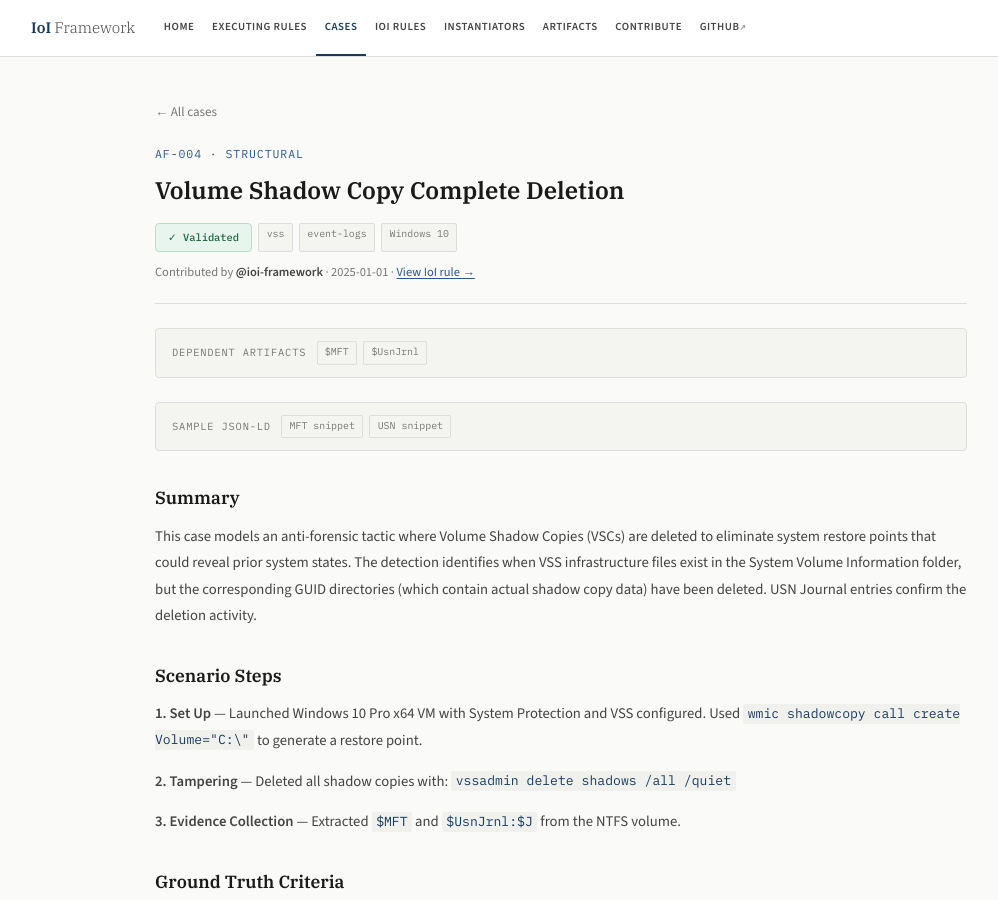
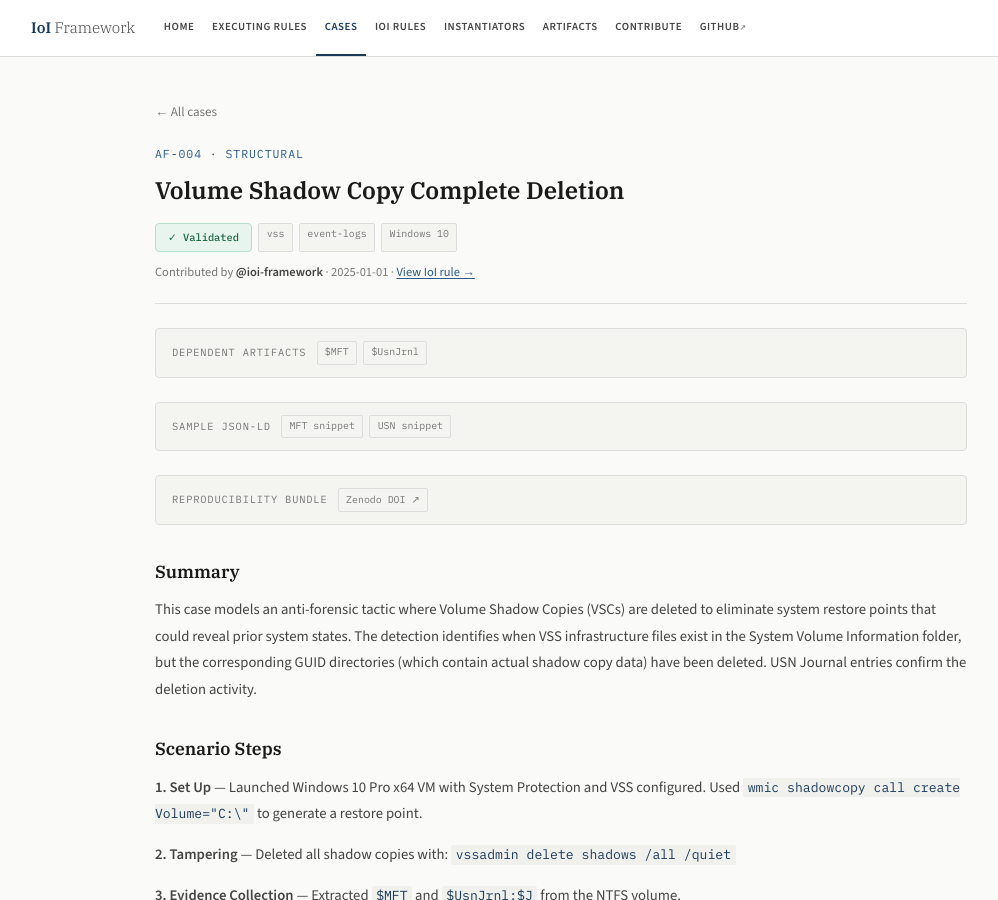
Before and after one commit to ioi-framework/ioi-framework.github.io, a Jekyll site: the page built from _cases/af-004.md, in a window 1280 px wide and 900 px high. Shown: the whole window, without its empty margins (79-1077 px from the left). Built offline with Jekyll 4.4.1, drawn with Linux system fonts in a browser that asks for light colours; some of the changed lines change nothing that is shown.

Commit message:
publish af004 reproducibility bundle link

```diff
--- a/_cases/af-004.md
+++ b/_cases/af-004.md
@@ -19,7 +19,7 @@ tools_used:
 artifact_summary: "$MFT, $UsnJrnl"
 total_triples: "21,004,830"
 jsonld_graphs: 2
-repro_bundle_url:
+repro_bundle_url: https://zenodo.org/records/19683633
 repro_bundle_label:
 sample_jsonld:
   - label: MFT snippet
```
